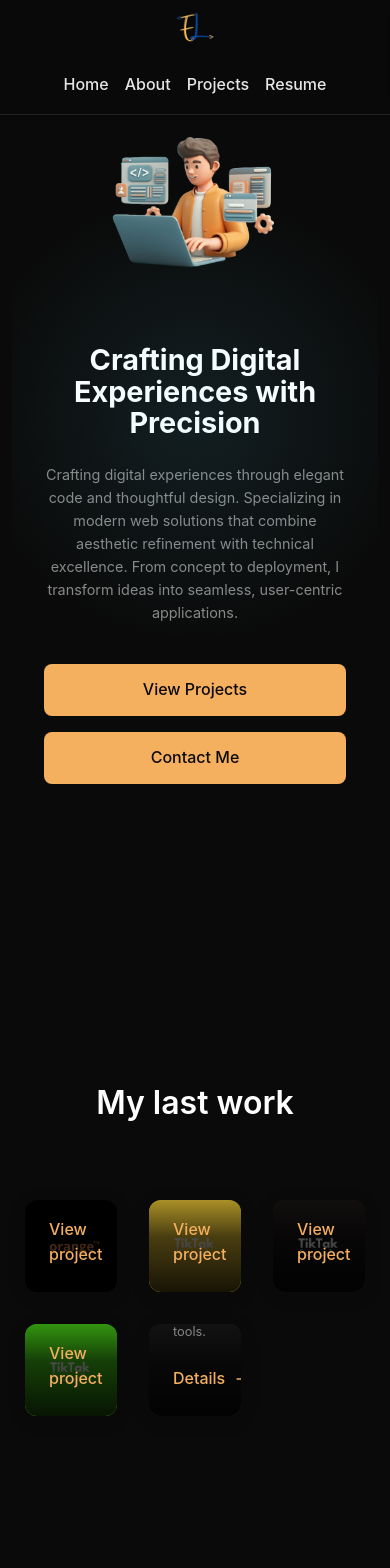
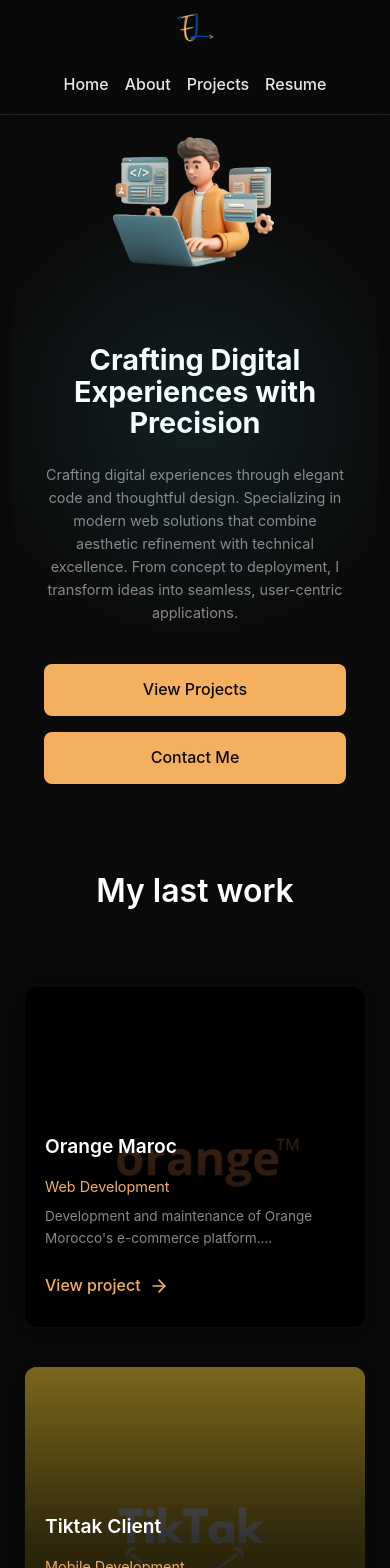
Before and after one commit to ER-ROJHANI/errojhani-lhoussaine, a React (Vite) app: page / in a window 390 px wide. Shown: the top 1568 px of the page. Built offline with nearby package versions, Linux system fonts and the light colour scheme; the HTML template or start-up script is replaced by a standard one.

Commit message:
fix project cards in mobile

```diff
--- a/src/styles/Projects.css
+++ b/src/styles/Projects.css
@@ -174,47 +174,86 @@ img[src*="tiktak-vendor"] {
 }
 
 @media (max-width: 768px) {
+  .projects-section {
+    padding: calc(var(--spacing-unit) * 3) var(--spacing-unit);
+  }
+
   .projects-grid {
-    grid-template-columns: 1fr;
-    max-width: 600px;
+    grid-template-columns: 1fr !important;
+    max-width: 100%;
     gap: 2rem;
-    padding: 0 1.5rem;
+    padding: 0 1rem;
+  }
+
+  .project-item {
+    aspect-ratio: 16/10;
+    margin-bottom: 1rem;
   }
 
   .project-content {
     opacity: 1;
     background: linear-gradient(
       to top,
-      rgba(0, 0, 0, 0.9) 0%,
-      rgba(0, 0, 0, 0.7) 60%,
-      rgba(0, 0, 0, 0.3) 100%
+      rgba(0, 0, 0, 0.95) 0%,
+      rgba(0, 0, 0, 0.8) 50%,
+      rgba(0, 0, 0, 0.5) 100%
     );
+    padding: 1.5rem;
   }
 
   .project-info {
     transform: translateY(0);
   }
 
-  .project-number {
-    font-size: 2rem;
+  .project-info h3 {
+    font-size: 1.4rem;
+    margin-bottom: 0.5rem;
+  }
+
+  .project-description {
+    font-size: 0.9rem;
+    margin-bottom: 1rem;
+    -webkit-line-clamp: 3;
+    -webkit-box-orient: vertical;
+    overflow: hidden;
+    display: -webkit-box;
+  }
+
+  .project-category {
+    font-size: 0.9rem;
+    margin-bottom: 0.5rem;
+  }
+
+  .project-link {
+    padding: 0.5rem 0;
   }
 }
 
 @media (max-width: 480px) {
+  .projects-section {
+    padding: calc(var(--spacing-unit) * 2) var(--spacing-unit);
+  }
+
   .projects-grid {
-    padding: 0 1rem;
+    gap: 1.5rem;
+    padding: 0 0.5rem;
+  }
+
+  .project-item {
+    aspect-ratio: 16/12;
   }
 
   .project-content {
-    padding: 1.5rem;
+    padding: 1.25rem;
   }
 
   .project-info h3 {
-    font-size: 1.3rem;
+    font-size: 1.2rem;
   }
 
   .project-description {
-    font-size: 0.8rem;
+    font-size: 0.85rem;
+    -webkit-line-clamp: 2;
   }
 }
 
```
